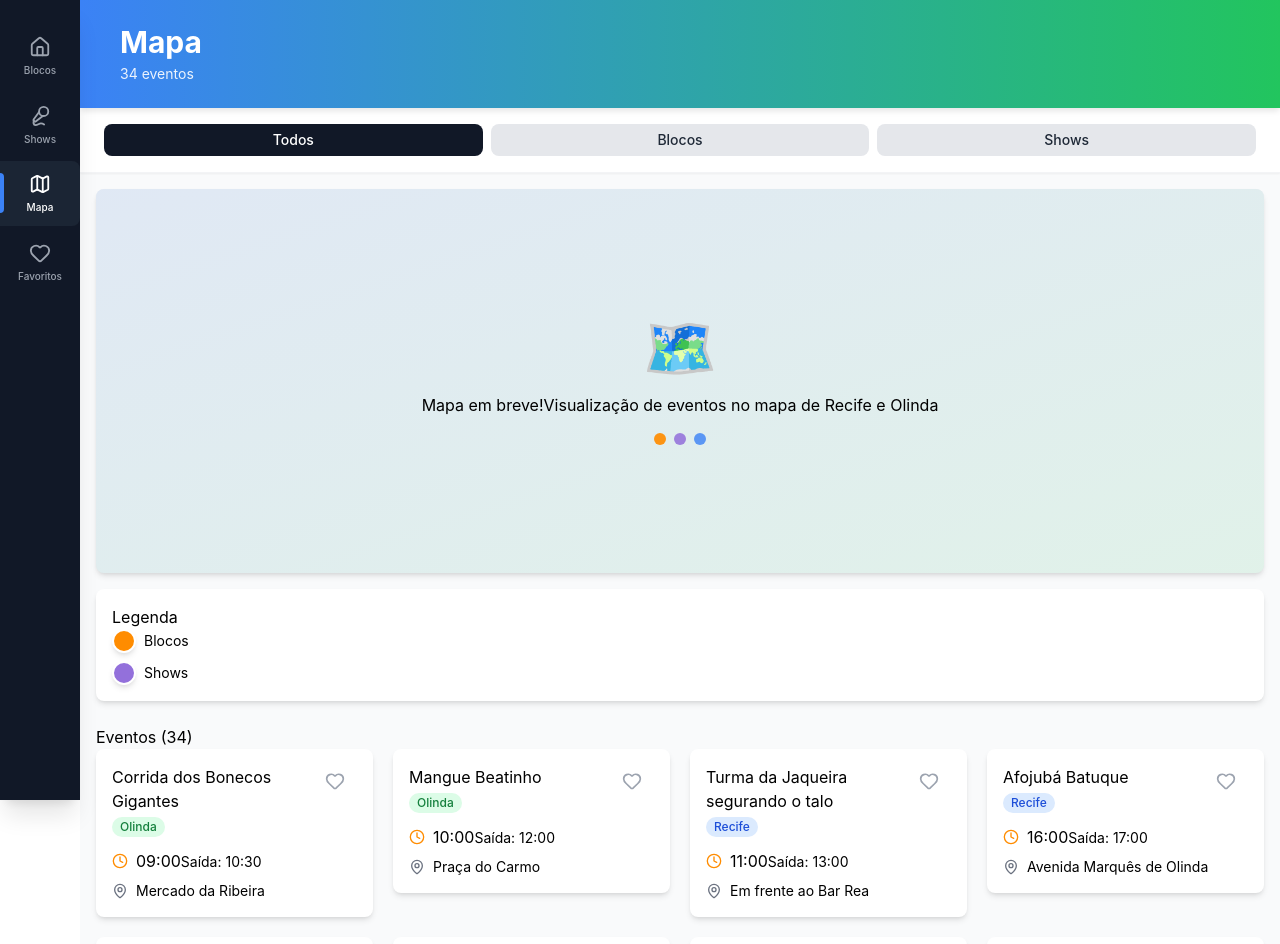
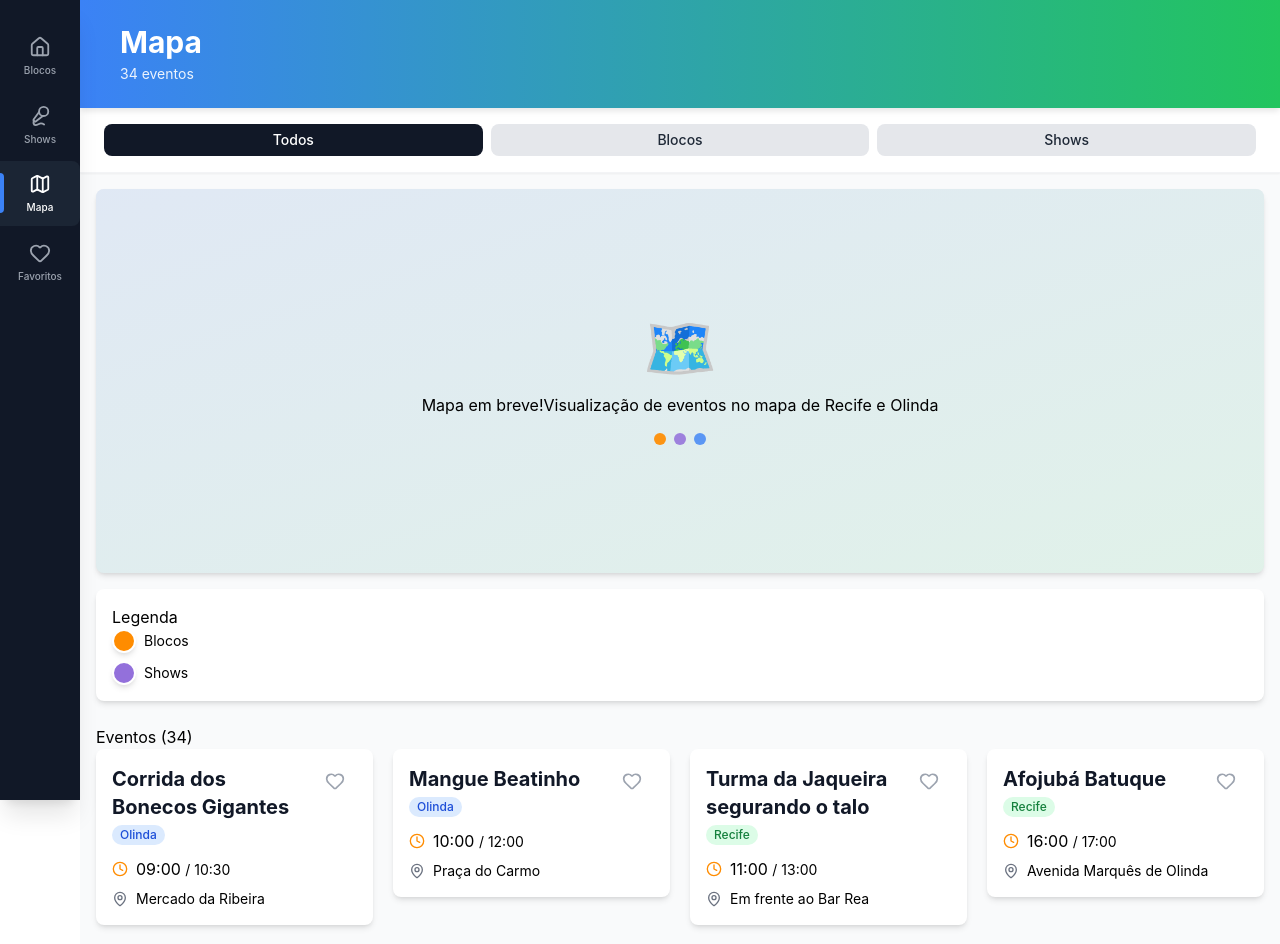
Before and after one commit to uuchoaa/foca-no-carnaval, a React (Vite) app in the folder apps/carnival-app/: page /map in a window 1280 px wide. Shown: the top 944 px of the page. Built offline with nearby package versions, Linux system fonts and the light colour scheme.

Commit message:
fix: Text

```diff
--- a/apps/carnival-app/src/components/BlocoCard.tsx
+++ b/apps/carnival-app/src/components/BlocoCard.tsx
@@ -25,6 +25,9 @@ export default function BlocoCard({ bloco, index = 0 }: BlocoCardProps) {
     toggleFavorite(bloco.id);
   };
 
+  const isOlinda = bloco.city === 'olinda'
+  const badgeColor = isOlinda ? 'blue' : 'green'
+
   return (
     <motion.div
       initial={{ opacity: 0, y: 20 }}
@@ -38,13 +41,9 @@ export default function BlocoCard({ bloco, index = 0 }: BlocoCardProps) {
       >
         <div className="flex justify-between items-start mb-2">
           <div className="flex-1 min-h-[2.75em]">
-            <Text variant="heading2" className="text-gray-900 block">
-              {bloco.name}
-            </Text>
+            <Text variant="cardTitle">{bloco.name}</Text>
             <div className="flex items-center gap-2 mt-1">
-              <Badge color={bloco.city === 'recife' ? 'blue' : 'green'}>
-                {bloco.city === 'recife' ? 'Recife' : 'Olinda'}
-              </Badge>
+              <Badge color={badgeColor}>{bloco.city}</Badge>
             </div>
           </div>
           <Button
@@ -63,14 +62,14 @@ export default function BlocoCard({ bloco, index = 0 }: BlocoCardProps) {
         <div className="space-y-2 mt-3">
           <div className="flex items-center gap-2">
             <Clock size={16} className="text-carnival-orange" />
-            <div>
-              <Text variant="body" className="text-lg font-semibold text-carnival-orange">
-                {bloco.concentration.time}
-              </Text>
-              <Text variant="small" className="text-gray-600 ml-2">
-                Saída: {bloco.departure.time}
+
+            <div className="flex flex-col">
+              <Text variant="body" color="show">
+                {bloco.concentration.time}&nbsp;
+                <Text variant='small'>/ {bloco.departure.time}</Text>
               </Text>
             </div>
+
           </div>
 
           <div className="flex items-start gap-2">
--- a/apps/carnival-app/src/design-system/primitives/Badge.tsx
+++ b/apps/carnival-app/src/design-system/primitives/Badge.tsx
@@ -6,7 +6,6 @@ type BadgeColor = 'orange' | 'purple' | 'blue' | 'green' | 'gray';
 interface BadgeProps {
   color?: BadgeColor;
   children: ReactNode;
-  className?: string;
 }
 
 const colorClasses: Record<BadgeColor, string> = {
@@ -17,13 +16,12 @@ const colorClasses: Record<BadgeColor, string> = {
   gray: 'bg-gray-100 text-gray-700',
 };
 
-export function Badge({ color = 'gray', children, className }: BadgeProps) {
+export function Badge({ color = 'gray', children }: BadgeProps) {
   return (
     <span
       className={clsx(
         'inline-flex items-center rounded-full px-2 py-0.5 text-xs font-medium capitalize',
         colorClasses[color],
-        className
       )}
     >
       {children}
--- a/apps/carnival-app/src/design-system/primitives/Text.tsx
+++ b/apps/carnival-app/src/design-system/primitives/Text.tsx
@@ -1,4 +1,4 @@
-import type { ReactNode, CSSProperties } from 'react';
+import type { ReactNode } from 'react';
 import { typography } from '../tokens/typography';
 
 type TextVariant = keyof typeof typography;
@@ -6,9 +6,8 @@ type TextVariant = keyof typeof typography;
 interface TextProps {
   variant?: TextVariant;
   children: ReactNode;
-  style?: CSSProperties;
 }
 
-export function Text({ variant = 'body', children, style }: TextProps) {
-  return <span className={typography[variant]} style={style}>{children}</span>;
+export function Text({ variant = 'body', children }: TextProps) {
+  return <span className={typography[variant]}>{children}</span>;
 }
--- a/apps/carnival-app/src/design-system/tokens/typography.ts
+++ b/apps/carnival-app/src/design-system/tokens/typography.ts
@@ -6,4 +6,5 @@ export const typography = {
   caption: 'text-xs',
   title: 'text-xl font-bold',
   subtitle: 'text-gray-500 capitalize block',
+  cardTitle: 'text-xl font-bold text-gray-900 block'
 } as const;
```
